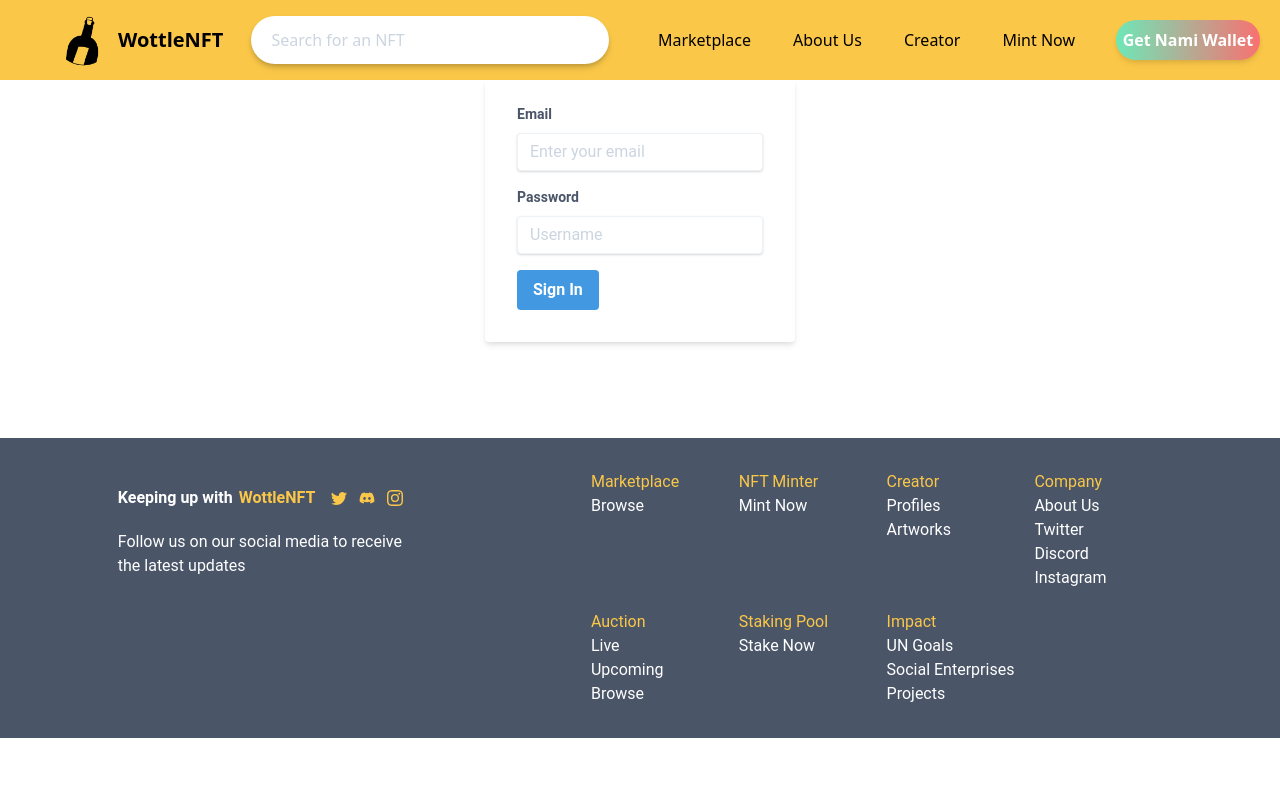
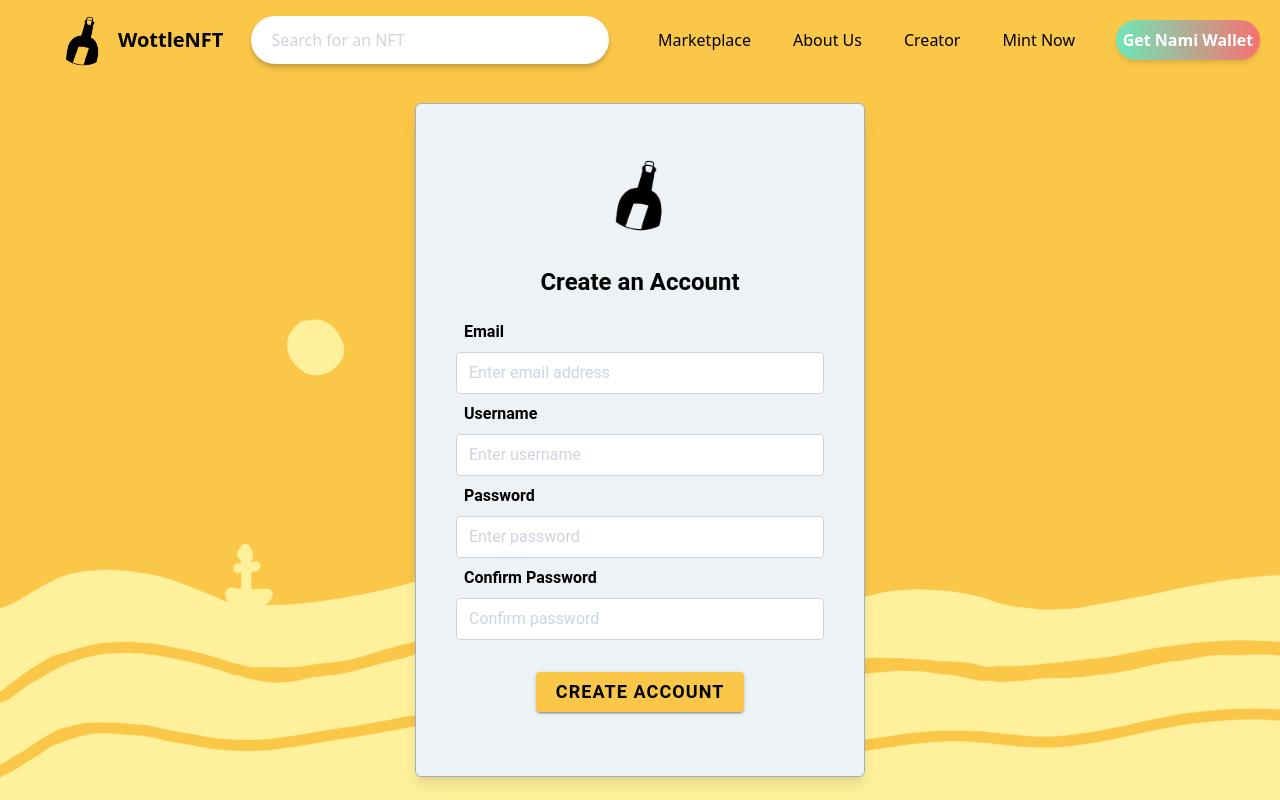
Before and after one commit to WottleNFT/wottlenft, a Next.js app in the folder frontend/: page /register in a window 1280 px wide. Built offline with nearby package versions, Linux system fonts and the light colour scheme.

Commit message:
Add register page and form, Add form validation for register form

```diff
--- a/frontend/src/pages/login.tsx
+++ /dev/null
@@ -1,69 +0,0 @@
-import { IonCardTitle, IonButton } from "@ionic/react";
-import { useRouter } from "next/router";
-import React, { useState } from "react";
-import { Main } from "../templates/Main";
-
-const Login = () => {
-  const [email, setEmail] = useState("");
-  const [password, setPassword] = useState("");
-  const [signUpMessage, setSignUpMessage] = useState("");
-  const submitForm = async (e: React.FormEvent<HTMLFormElement>) => {
-   let data = {
-     email: email,
-     password: password
-   }
-   e.preventDefault()
-   const response = await fetch("http://localhost:3080/login", {
-     method:"POST",
-     body: JSON.stringify(data),
-     headers: {
-      "Content-Type": "application/json"
-     }
-   })
-   if (response.status == 200) {
-    setSignUpMessage("Successful login")
-    const data = await(response.json())
-    console.log(data);
-    console.log(data.accessToken)
-   } else {
-    setSignUpMessage("Error logging in")
-
-    console.log(response)
-    }
-  }
-
-  const router = useRouter();
-  return (
-    <Main>
-      <div className="flex flex-col justify-center items-center">
-        <form className="bg-white shadow-md rounded px-8 pt-6 pb-8 mb-4"
-        onSubmit={submitForm}>
-          <div className="mb-4">
-            <label className="block text-gray-700 text-sm font-bold mb-2" >
-              Email
-            </label>
-            <input className="shadow appearance-none border rounded w-full py-2 px-3 text-gray-700 leading-tight focus:outline-none focus:shadow-outline"
-            type="text" onChange={e => setEmail(e.target.value)} placeholder="Enter your email"/>
-          </div>
-          <div className="mb-4">
-            <label className="block text-gray-700 text-sm font-bold mb-2" >
-              Password
-            </label>
-            <input className="shadow appearance-none border rounded w-full py-2 px-3 text-gray-700 leading-tight focus:outline-none focus:shadow-outline"
-            type="text" onChange={e => setPassword(e.target.value)} placeholder="Username"/>
-          </div>
-         <div className="flex items-center justify-between">
-        <button className="bg-blue-500 hover:bg-blue-700 text-white font-bold py-2 px-4 rounded focus:outline-none focus:shadow-outline"
-        type="submit"> Sign In
-        </button>
-        </div>
-        </form>
-        {
-          signUpMessage != "" ? <h5>{signUpMessage}</h5>:<div></div>
-        }
-      </div>
-      <div className="p-10" />
-    </Main>
-  );
-};
-export default Login;
--- a/frontend/src/pages/login/index.tsx
+++ b/frontend/src/pages/login/index.tsx
@@ -2,35 +2,38 @@ import React from "react";
 
 import { IonButton } from "@ionic/react";
 import Image from "next/image";
+import { useForm } from "react-hook-form";
 
 import wottleLogo from "../../../public/logo.png";
 import { Main } from "../../templates/Main";
 
+interface FormData {
+  email: string;
+  password: string;
+}
+
 const Login = () => {
-  // const submitForm = async (e: React.FormEvent<HTMLFormElement>) => {
-  // let data = {
-  //   email: email,
-  //   password: password
-  // }
-  // e.preventDefault()
-  // const response = await fetch("http://localhost:3080/login", {
-  //   method:"POST",
-  //   body: JSON.stringify(data),
-  //   headers: {
-  //    "Content-Type": "application/json"
-  //   }
-  // })
-  // if (response.status == 200) {
-  //  setSignUpMessage("Successful login")
-  //  const data = await(response.json())
-  //  console.log(data);
-  //  console.log(data.accessToken)
-  // } else {
-  //  setSignUpMessage("Error logging in")
-  //
-  //  console.log(response)
-  //  }
-  // }
+  const {
+    register,
+    formState: { errors },
+    handleSubmit,
+  } = useForm<FormData>();
+
+  const onSubmit = async (data: FormData) => {
+    const response = await fetch("http://localhost:3080/login", {
+      method: "POST",
+      body: JSON.stringify(data),
+      headers: {
+        "Content-Type": "application/json",
+      },
+    });
+
+    if (response.status === 200) {
+      const res = await response.json();
+      console.log(res);
+      console.log(res.accessToken);
+    }
+  };
 
   return (
     <Main title="Login">
@@ -44,28 +47,34 @@ const Login = () => {
             width={150}
           />
           <p className="py-5 text-2xl font-bold">Sign in</p>
-          <form className="w-full">
+          <form className="w-full" onSubmit={handleSubmit(onSubmit)}>
             <label className="pl-2 font-bold">
-              Username
+              Email
               <input
-                type="text"
-                className="w-full px-3 py-2 my-2 border border-gray-400 border-solid rounded focus:outline-none focus:ring-2"
-                placeholder="Enter username"
+                type="email"
+                className={`w-full px-3 py-2 my-2 border border-gray-400 border-solid rounded focus:outline-none focus:ring-2 ${
+                  errors.email ? "ring-2 ring-red-500" : ""
+                }`}
+                placeholder="Enter email"
+                {...register("email", { required: true })}
               />
             </label>
             <label className="pl-2 font-bold">
               Password
               <input
                 type="password"
-                className="w-full px-3 py-2 my-2 border border-gray-400 border-solid rounded focus:outline-none focus:ring-2"
+                className={`w-full px-3 py-2 my-2 border border-gray-400 border-solid rounded focus:outline-none focus:ring-2 ${
+                  errors.password ? "ring-2 ring-red-500" : ""
+                }`}
                 placeholder="Enter password"
+                {...register("password", { required: true })}
               />
             </label>
             <p className="text-sm text-right">
               <a>Forgot password?</a>
             </p>
             <div className="flex justify-center py-5">
-              <IonButton className="w-40 h-10 text-lg font-bold">
+              <IonButton className="w-40 h-10 text-lg font-bold" type="submit">
                 Sign in
               </IonButton>
             </div>
--- a/frontend/src/pages/register.tsx
+++ /dev/null
@@ -1,68 +0,0 @@
-import { IonCardTitle, IonButton } from "@ionic/react";
-import { useRouter } from "next/router";
-import React, { useState } from "react";
-
-import { Main } from "../templates/Main";
-
-const Register = () => {
-  const [email, setEmail] = useState("");
-  const [password, setPassword] = useState("");
-  const [signUpMessage, setSignUpMessage] = useState("");
-  const submitForm = async (e: React.FormEvent<HTMLFormElement>) => {
-   let data = {
-     email: email,
-     password: password
-   }
-   e.preventDefault()
-   const response = await fetch("http://localhost:3080/register", {
-     method:"POST",
-     body: JSON.stringify(data),
-     headers: {
-      "Content-Type": "application/json"
-     }
-   })
-   if (response.status == 200) {
-    setSignUpMessage("Successful registration")
-     console.log(response)
-   } else {
-    setSignUpMessage("Error registration")
-
-    console.log(response)
-    }
-  }
-
-  const router = useRouter();
-  return (
-    <Main>
-      <div className="flex flex-col justify-center items-center">
-        <form className="bg-white shadow-md rounded px-8 pt-6 pb-8 mb-4"
-        onSubmit={submitForm}>
-          <div className="mb-4">
-            <label className="block text-gray-700 text-sm font-bold mb-2" >
-              Email
-            </label>
-            <input className="shadow appearance-none border rounded w-full py-2 px-3 text-gray-700 leading-tight focus:outline-none focus:shadow-outline"
-            type="text" onChange={e => setEmail(e.target.value)} placeholder="Enter your email"/>
-          </div>
-          <div className="mb-4">
-            <label className="block text-gray-700 text-sm font-bold mb-2" >
-              Password
-            </label>
-            <input className="shadow appearance-none border rounded w-full py-2 px-3 text-gray-700 leading-tight focus:outline-none focus:shadow-outline"
-            type="text" onChange={e => setPassword(e.target.value)} placeholder="Username"/>
-          </div>
-         <div className="flex items-center justify-between">
-        <button className="bg-blue-500 hover:bg-blue-700 text-white font-bold py-2 px-4 rounded focus:outline-none focus:shadow-outline"
-        type="submit"> Sign In
-        </button>
-        </div>
-        </form>
-        {
-          signUpMessage != "" ? <h5>{signUpMessage}</h5>:<div></div>
-        }
-      </div>
-      <div className="p-10" />
-    </Main>
-  );
-};
-export default Register;
--- /dev/null
+++ b/frontend/src/pages/register/index.tsx
@@ -0,0 +1,114 @@
+import React from "react";
+
+import { IonButton } from "@ionic/react";
+import Image from "next/image";
+import { useForm } from "react-hook-form";
+
+import wottleLogo from "../../../public/logo.png";
+import { Main } from "../../templates/Main";
+
+interface FormInputs {
+  email: string;
+  username: string;
+  password: string;
+  confirm: string;
+}
+
+const Register = () => {
+  const {
+    register,
+    formState: { errors },
+    handleSubmit,
+    watch,
+  } = useForm<FormInputs>();
+  const enteredPassword = watch("password", "");
+
+  const onSubmit = (data: FormInputs) => {
+    console.log(data);
+  };
+
+  return (
+    <Main title="Register">
+      <div className="flex flex-col items-center justify-center h-full bg-cover bg-background-seascape bg-primary-default">
+        <div className="flex flex-col items-center p-10 bg-gray-200 border border-gray-500 border-solid rounded-md shadow-lg w-450">
+          <Image
+            src={wottleLogo}
+            alt="WottleNFT logo"
+            layout="fixed"
+            height={100}
+            width={100}
+          />
+          <p className="py-5 text-2xl font-bold">Create an Account</p>
+          <form className="w-full" onSubmit={handleSubmit(onSubmit)}>
+            <label className="pl-2 font-bold">
+              Email
+              <input
+                type="email"
+                className={`w-full px-3 py-2 my-2 border border-gray-400 border-solid rounded focus:outline-none focus:ring-2 ${
+                  errors.email ? "ring-2 ring-red-500" : ""
+                }`}
+                placeholder="Enter email address"
+                {...register("email", { required: true })}
+              />
+            </label>
+            <label className="pl-2 font-bold">
+              Username
+              <input
+                type="text"
+                className={`w-full px-3 py-2 my-2 border border-gray-400 border-solid rounded focus:outline-none focus:ring-2 ${
+                  errors.username ? "ring-2 ring-red-500" : ""
+                }`}
+                placeholder="Enter username"
+                {...register("username", { required: true })}
+              />
+            </label>
+            <label className="pl-2 font-bold">
+              Password
+              <input
+                type="password"
+                className={`w-full px-3 py-2 my-2 border border-gray-400 border-solid rounded focus:outline-none focus:ring-2 ${
+                  errors.password ? "ring-2 ring-red-500" : ""
+                }`}
+                placeholder="Enter password"
+                {...register("password", {
+                  required: true,
+                  pattern: /^(?=.*[a-z])(?=.*[A-Z])(?=.*\d)[a-zA-Z\d]{8,}$/,
+                })}
+              />
+            </label>
+            {errors.password?.type === "pattern" && (
+              <span className="block text-sm text-red-500">
+                Password does not conform to required pattern
+              </span>
+            )}
+            <label className="pl-2 font-bold">
+              Confirm Password
+              <input
+                type="password"
+                className={`w-full px-3 py-2 my-2 border border-gray-400 border-solid rounded focus:outline-none focus:ring-2 ${
+                  errors.confirm ? "ring-2 ring-red-500" : ""
+                }`}
+                placeholder="Confirm password"
+                {...register("confirm", {
+                  required: true,
+                  validate: (value) => value === enteredPassword,
+                })}
+              />
+            </label>
+            {errors.confirm?.type === "validate" && (
+              <span className="block text-sm text-red-500">
+                Passwords entered do not match
+              </span>
+            )}
+            <div className="flex justify-center py-5">
+              <IonButton className="h-10 text-lg font-bold" type="submit">
+                Create account
+              </IonButton>
+            </div>
+          </form>
+        </div>
+      </div>
+    </Main>
+  );
+};
+export default Register;
```
Also changed, not shown: 1 other file (tests, documents, lock files or other folders).
